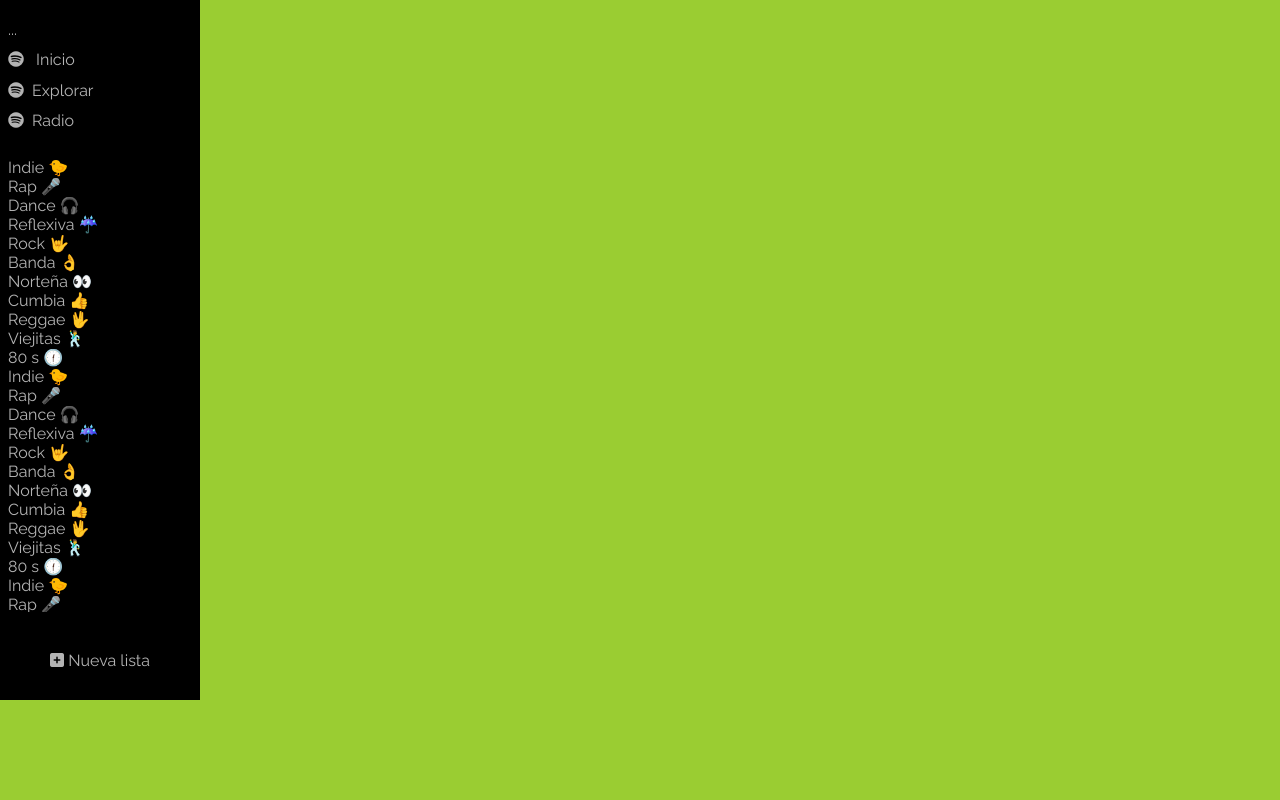
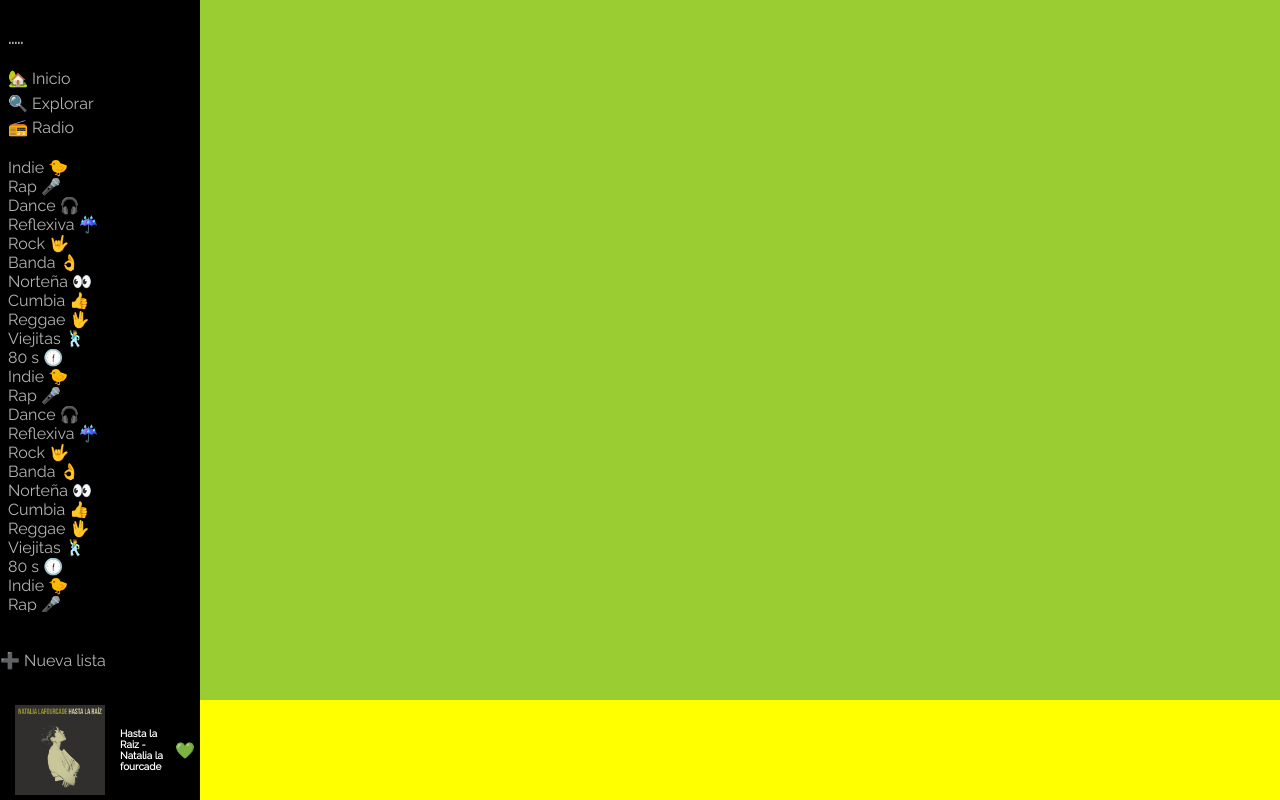
Before and after one commit to DimeRuli/Spotify_proyecto, a plain HTML site: page index.html in a window 1280 px wide. Drawn offline with Linux system fonts and the light colour scheme.

Commit message:
Se genera el diseño de la columna 1 fila 2

```diff
--- a/css/estilos.css
+++ b/css/estilos.css
@@ -45,8 +45,6 @@ body{
     medidas restantes del contenedor
 
     Declaración de la tercera columna creada con un tamaño de 200px
-
-    En este contenedor se omite la fila debido a que no se va a utilizar
 
     */
 
@@ -120,11 +118,6 @@ body{
 
 }
 
-.fab{
-    margin-right: 0.5em;
-    /*Margin-right establece que el icono se movera hacia la derecha 0.5 em*/
-}
-
     .informacion_general_generos{
         display: flex;
         /*Formato de diseño flex*/
@@ -149,11 +142,8 @@ body{
         display: flex;
         /*Formato de diseño flex*/
         flex-direction: column;
-        /*direccion del contenido en columna este se vuelve padre
-        cuando contiene los hijos
-        Si se colocan rows todo el contenido se invertira
-        */
-        align-items: center;
+        /*direccion del contenido en columna*/
+        align-items: start;
         /*Center permite que el contenido del div se situe en medio*/
         justify-content: center;
 
@@ -197,5 +187,92 @@ body{
     En este contenedor se omite la fila debido a que no se va a utilizar
 
     */
+    background-color: black;
+    grid-template-rows: minmax(0,1fr);
+
 
 }
+
+.secundario_acciones_album{
+    display: grid;
+    /*Formato de diseño grid*/
+    grid-template-columns: 120px 50px 30px;
+
+    /* Declaración de una columna con un tamaño de 120px.
+       Declaración de una columna con un tamaño de 40px
+       Declaración de una columna con un tamaño de 40px
+   */
+
+    grid-template-rows: minmax(0, 1fr);
+     /*
+
+     Declaración de la segunda fila con un tamaño de 1 fracción.
+    El cual, especifíca el tamaño de una fila creada de forma implícita. con las
+    medidas restantes del contenedor
+
+    */
+
+
+    justify-content: space-evenly;
+
+
+}
+
+.album_portada{
+
+        display: flex;
+        /*Formato de diseño flex*/
+        flex-direction: column;
+        /*direccion del contenido en columna*/
+        align-items: center;
+        /*Center permite que el div se situe en medio*/
+        justify-content: center;
+        /*Center permite que el contenido del div se situe en medio*/
+    }
+
+
+.album_foto{
+    width: 90px;
+    /*El contenedor de la foto tendrá 100 px de ancho*/
+    height: 90px;
+    /*El contenedor de la foto tendrá 100 px de altura*/
+
+}
+
+.album_img{
+
+    height: 100%;
+    /*la foto tendrá 100 px de ancho*/
+    width: 100%;
+     /*la foto tendrá 100 px de altura*/
+    object-fit: contain;
+    /*Object fit nos permite ajustar la imagen al contenedor del div*/
+}
+
+.fuente_album{
+    display: flex;
+    flex-direction: row;
+    align-items: center;
+    justify-content: flex-start;
+}
+.fuente{
+    color: white;
+    font-size: x-small;
+}
+
+
+.me_gusta{
+
+    display: flex;
+    /*Formato de diseño flex*/
+    flex-direction: column;
+    /*direccion del contenido en columna*/
+    align-items: center;
+    /*Center permite que el div se situe en medio*/
+    justify-content: center;
+    /*Center permite que el contenido del div se situe en medio*/
+}
+
+.columna5, .columna6{
+ background-color: yellow;
+}
--- a/index.html
+++ b/index.html
@@ -13,15 +13,18 @@
     <div class="contenedor_principal">
 
         <div class="contenedor_principal_informacion">
+            <!-- Primera fila padre-->
 
             <div class="contenedor_informacion_general">
+                <!-- Primera columna de la fila padre -->
+
 
                 <div class="informacion_general_opciones">
-                    <div> ...</div>
-                    <div> <i class="fab fa-spotify"></i> Inicio </div>
+                    <div><p><strong>.....</strong></p></div>
+                    <div> 🏡 Inicio </div>
                     <!-- En esta linea se llama al icono de spotify extraido desde internet -->
-                    <div> <i class="fab fa-spotify"></i>Explorar</div>
-                    <div> <i class="fab fa-spotify"></i>Radio</div>
+                    <div> 🔍 Explorar </div>
+                    <div> 📻 Radio </div>
                 </div>
 
                 <div class="informacion_general_generos">
@@ -62,10 +65,7 @@
                 </div>
 
                 <div class="informacion_general_lista">
-                    <div>
-                        <i class="fas fa-plus-square"></i>
-                        Nueva lista
-                    </div>
+                    <div> ➕	Nueva lista </div>
                 </div>
 
             </div>
@@ -76,7 +76,30 @@
 
 
         <div class="contenedor_secundario_acciones">
-            <div class="columna4"></div>
+            <!-- Segunda fila padre-->
+
+            <div class="secundario_acciones_album">
+                <!-- Primera columna de la fila padre -->
+
+                <div class="album_portada">
+                    <div class="album_foto">
+                        <img src="img/1.jpg" alt="album" class="album_img">
+                    </div>
+                </div>
+
+                <div class="fuente_album">
+                    <p class="fuente"><strong>Hasta la Raiz - Natalia la fourcade </strong> </p>
+
+                </div>
+
+
+                <div class="me_gusta">💚
+
+                </div>
+
+
+            </div>
+
             <div class="columna5"></div>
             <div class="columna6"></div>
 
```
Also changed, not shown: img/1.jpg (added).
